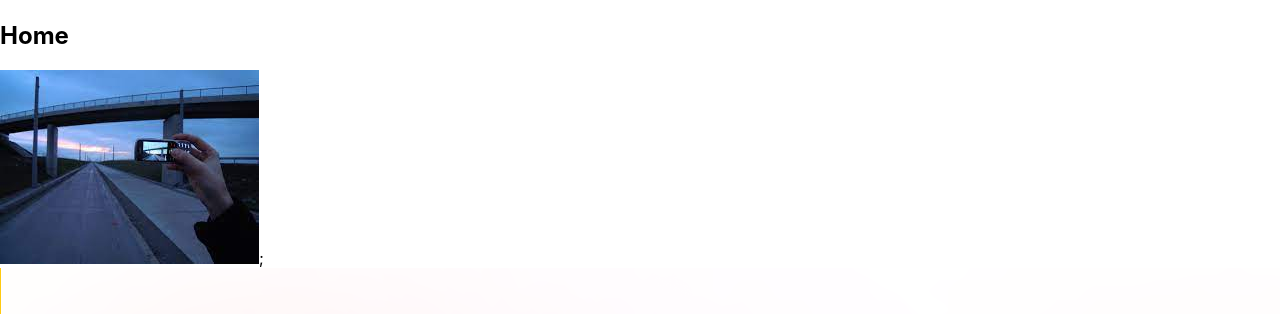
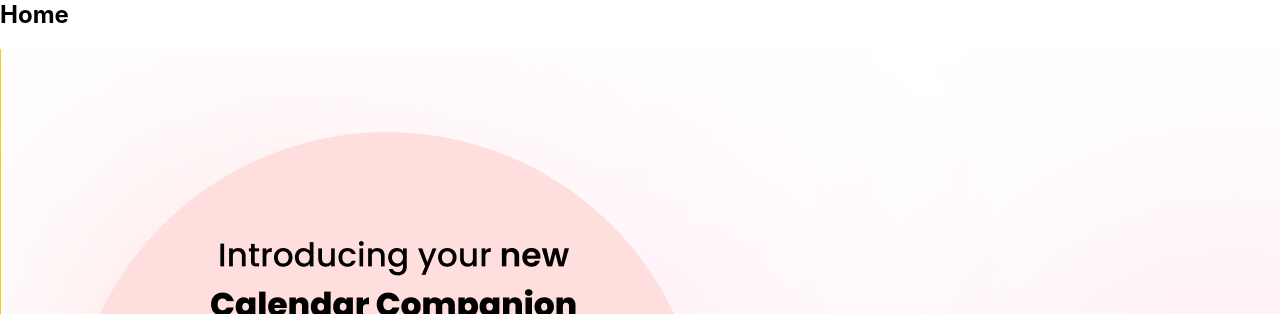
Before and after one commit to anyuan-chen/cat-calendar, a React (Create React App) app: page / in a window 1280 px wide. Shown: the part 422-736 px from the top of the page. Built offline with nearby package versions, Linux system fonts and the light colour scheme.

Commit message:
delete sample code

```diff
--- a/src/pages/Home.js
+++ b/src/pages/Home.js
@@ -5,9 +5,7 @@ import Navbar from "../components/Navbar";
 export default function Home(props) {
   return (
     <div>
-      <h1>{props.hello}</h1>
       <Navbar></Navbar>
-      <img src={process.env.PUBLIC_URL + "/img/sample.jpeg"} />;
       <img src={process.env.PUBLIC_URL + "/img/homepage.jpeg"} />;
     </div>
   );
```
